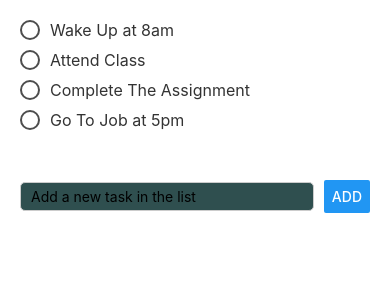
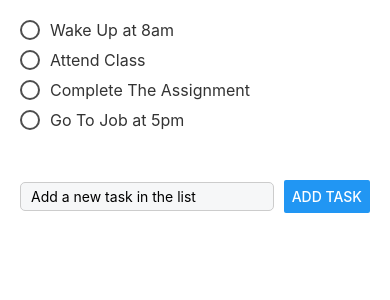
Before and after one commit to MeetGodad/MeetToDoListProject, a React Native app: screen / in a window 390 px wide. Shown: the top 300 px of the page. Built offline with nearby package versions, Linux system fonts and the light colour scheme.

Commit message:
Lab4Added

```diff
--- a/App.jsx
+++ b/App.jsx
@@ -6,6 +6,11 @@ import ToDoForm from './components/ToDoForm';
 import useState from 'react';
 
 function App() {
+
+  const addTask = (taskText) => {
+    setTasks([...tasks, taskText]);
+  };
+
   const [tasks , setTasks] = React.useState([
      'Wake Up at 8am',
      'Attend Class',
@@ -16,7 +21,7 @@ function App() {
   return (
     <SafeAreaView>
       <ToDoList tasks={tasks} />
-      <ToDoForm />
+      <ToDoForm  addTask={addTask} />
     </SafeAreaView>
   );
 }
--- a/components/ToDoForm.jsx
+++ b/components/ToDoForm.jsx
@@ -10,15 +10,21 @@ import {
     Button
   } from 'react-native';
 
-  export default function ToDoForm(props) {
+  export default function ToDoForm( {addTask}) {
+
+    const [taskText, setTaskText] = React.useState('');
+
+
     return (
         <>
             <View style={styles.form}>
                 <TextInput
                 style={styles.input}
                 placeholder="Add a new task in the list"
+                onChangeText = {(text) => setTaskText(text)}
+                value={taskText}
                 />
-                <Button title="Add" />
+                <Button title="Add Task" onPress={() => addTask(taskText)} />
             </View>
         </>
     );
@@ -40,6 +46,6 @@ const styles = StyleSheet.create({
       paddingVertical: 5,
       marginRight: 10,
       borderRadius: 5,
-      backgroundColor : '#2F4F4F'
+      backgroundColor : '#f6f7f8'
     },
   });
```
